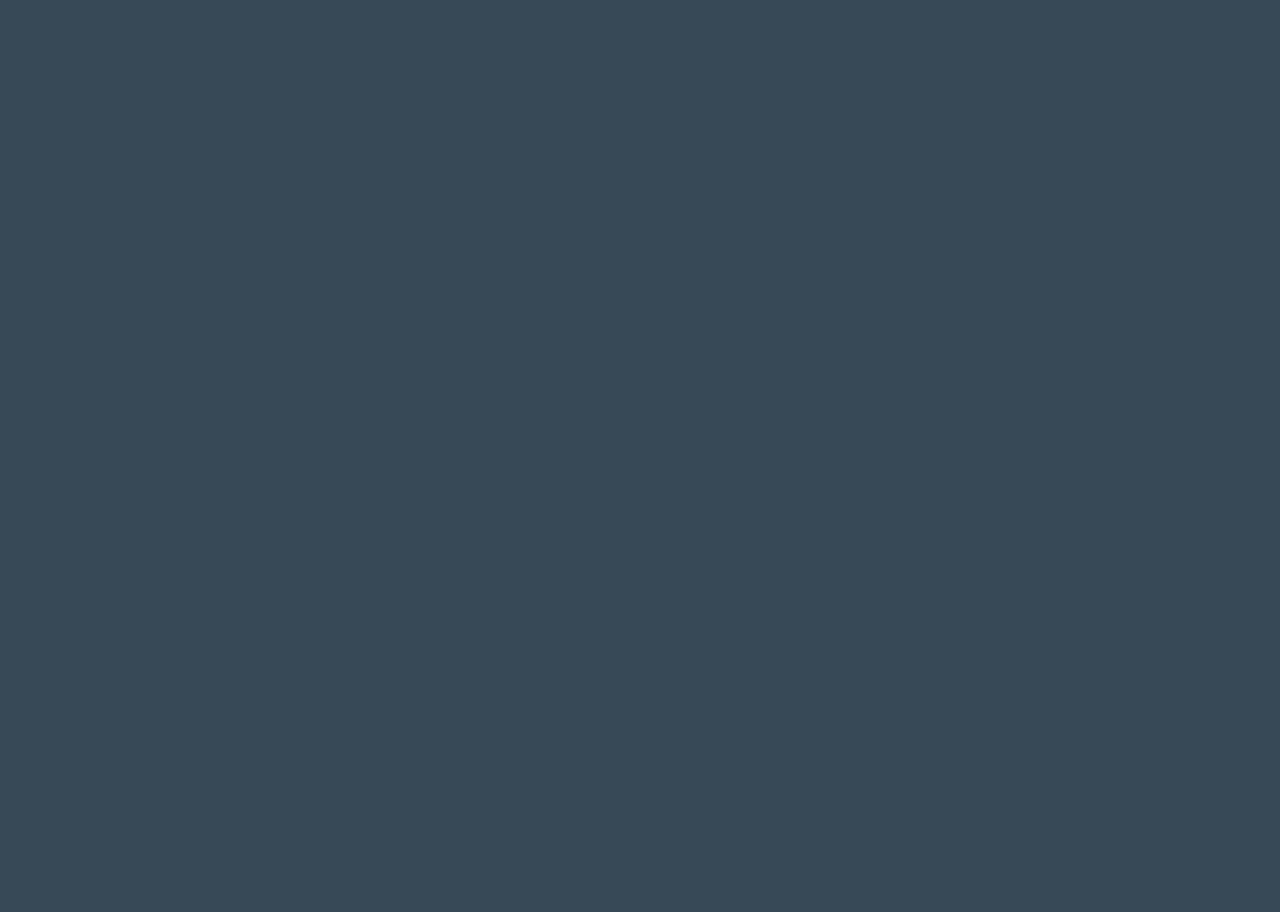
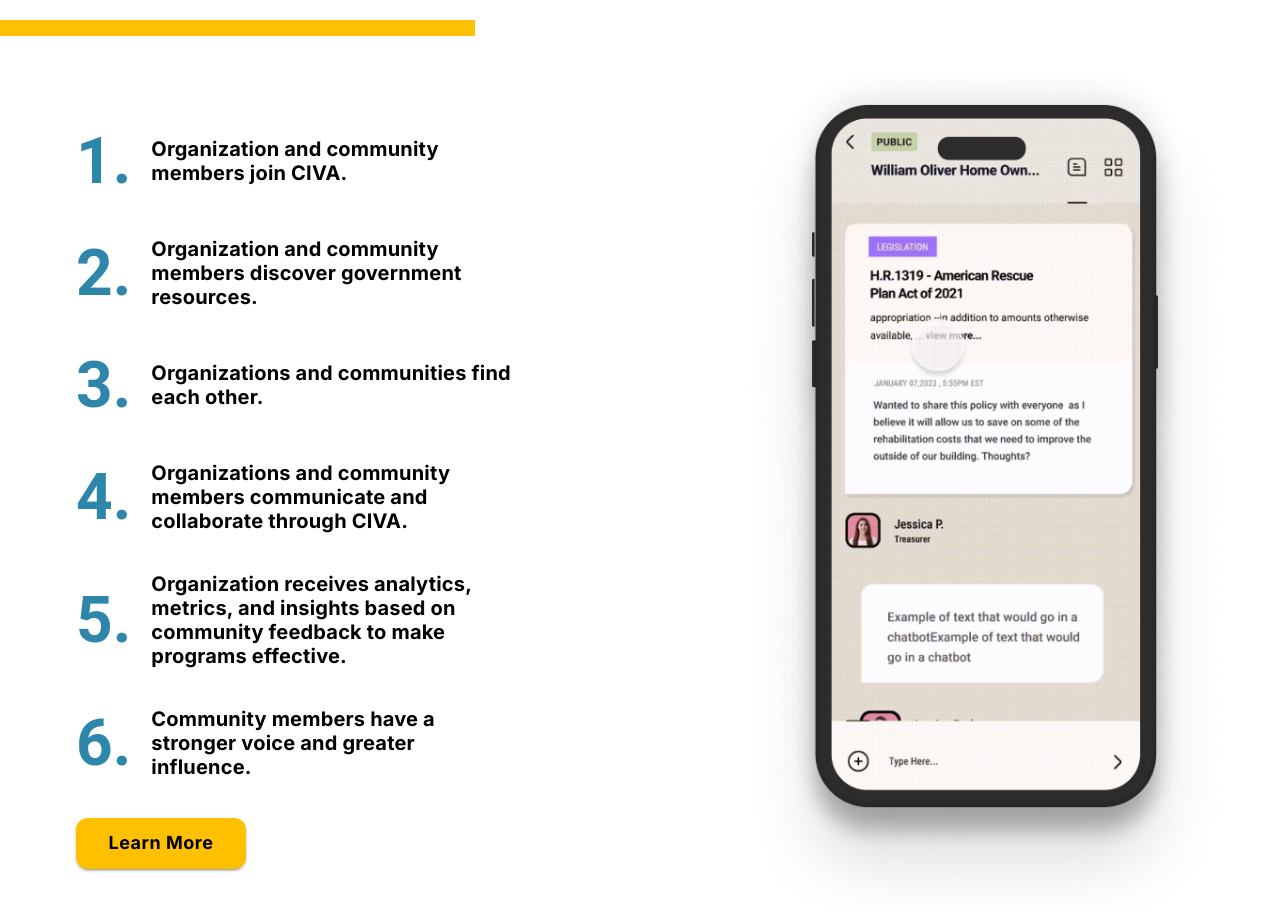
Before and after one commit to UXlySoftware/civa-website, a React (Create React App) app: page / in a window 1280 px wide. Shown: the part 4030-4942 px from the top of the page. Built offline with nearby package versions, Linux system fonts and the light colour scheme.

Commit message:
how it works section

```diff
--- a/src/App.js
+++ b/src/App.js
@@ -4,6 +4,7 @@
 import Second from "./components/Second.tsx";
 import ThirdSection from "./components/Third.tsx";
 import Fourth from "./components/Fourth.tsx";
+import HowItWorks from "./components/HowItWorks";
 
 function App() {
   return (
@@ -18,6 +19,7 @@
       <ThirdSection />
       {/* How it works section */}
       <Fourth />
+      <HowItWorks />
       {/* Partners */}
       {/* Footer */}
     </div>
--- a/src/components/Fourth.tsx
+++ b/src/components/Fourth.tsx
@@ -24,13 +24,7 @@
   const thirdLayerColors = ["#BFD9E5", "#D5D9DB"];
 
   return (
-    <Container
-      sx={{
-        ...styles.container,
-        // paddingLeft: "0 !important",
-        // paddingRight: "0 !important",
-      }}
-    >
+    <Container sx={styles.container}>
       {/* New Approach section begins */}
       <Box
         sx={{
@@ -223,8 +217,13 @@
   },
   backgroundSection: {
     width: "100vw",
-    minHeight: "400vh",
-
+    minHeight: {
+      xl: "180vh",
+      lg: "220vh",
+      md: "110vh",
+      sm: "160vh",
+      xs: "160vh",
+    },
     background: "#374957",
   },
   shortenedPlatformSection: {
@@ -334,7 +333,6 @@
     maxWidth: "100%",
     height: "16px",
     backgroundColor: "#FFC000",
-    // marginBottom: { lg: "119px", md: "51px", xs: "45px" },
   },
   icon: {
     fontSize: "30px",
--- /dev/null
+++ b/src/components/HowItWorks.tsx
@@ -0,0 +1,181 @@
+import React from "react";
+import { Box, Container, Typography, Button } from "@mui/material";
+import phoneImage from "../assets/phone.png"; // Update the path accordingly
+
+const HowItWorks = () => {
+  return (
+    <Container sx={styles.container}>
+      {/* Text */}
+      <Typography variant="h4" sx={styles.heading}>
+        HOW IT WORKS
+      </Typography>
+      <Box sx={styles.divider} />
+      <Box sx={styles.contentBox}>
+        <Box sx={styles.listBox}>
+          <Box sx={styles.listItem}>
+            <Typography variant="h5" sx={styles.listNumber}>
+              1.
+            </Typography>
+            <Typography variant="body1" sx={styles.listText}>
+              Organization and community members join CIVA.
+            </Typography>
+          </Box>
+          <Box sx={styles.listItem}>
+            <Typography variant="h5" sx={styles.listNumber}>
+              2.
+            </Typography>
+            <Typography variant="body1" sx={styles.listText}>
+              Organization and community members discover government resources.
+            </Typography>
+          </Box>
+          <Box sx={styles.listItem}>
+            <Typography variant="h5" sx={styles.listNumber}>
+              3.
+            </Typography>
+            <Typography variant="body1" sx={styles.listText}>
+              Organizations and communities find each other.
+            </Typography>
+          </Box>
+          <Box sx={styles.listItem}>
+            <Typography variant="h5" sx={styles.listNumber}>
+              4.
+            </Typography>
+            <Typography variant="body1" sx={styles.listText}>
+              Organizations and community members communicate and collaborate
+              through CIVA.
+            </Typography>
+          </Box>
+          <Box sx={styles.listItem}>
+            <Typography variant="h5" sx={styles.listNumber}>
+              5.
+            </Typography>
+            <Typography variant="body1" sx={styles.listText}>
+              Organization receives analytics, metrics, and insights based on
+              community feedback to make programs effective.
+            </Typography>
+          </Box>
+          <Box sx={styles.listItem}>
+            <Typography variant="h5" sx={styles.listNumber}>
+              6.
+            </Typography>
+            <Typography variant="body1" sx={styles.listText}>
+              Community members have a stronger voice and greater influence.
+            </Typography>
+          </Box>
+          <Button
+            variant="contained"
+            color="primary"
+            sx={{ ...styles.button, display: { xs: "none", md: "flex" } }}
+          >
+            Learn More
+          </Button>
+          {/* Image */}
+        </Box>
+        <Box sx={styles.imageBox}>
+          <img
+            src={phoneImage}
+            alt="Phone showing CIVA app"
+            style={styles.image}
+          />
+          <Button
+            variant="contained"
+            color="primary"
+            sx={{
+              ...styles.button,
+              display: { xs: "flex", md: "none" },
+              position: "relative",
+              bottom: "50px",
+              width: "100%",
+            }}
+          >
+            Learn More
+          </Button>
+        </Box>
+      </Box>
+    </Container>
+  );
+};
+
+const styles = {
+  container: {
+    padding: "142px 0px",
+    minWidth: "100%",
+    paddingLeft: "0px !important",
+  },
+  heading: {
+    fontFamily: "Public Sans",
+    fontWeight: "900",
+    fontSize: { xl: "52px", lg: "52px", md: "42px", sm: "36px", xs: "36px" },
+    lineHeight: { xl: "58px", lg: "58px", md: "46px", sm: "42px", xs: "42px" },
+    marginBottom: "12px",
+    marginLeft: { xl: "300px", lg: "70px", md: "26px", sm: "0px" },
+    textAlign: {
+      xl: "left",
+      lg: "left",
+      md: "left",
+      sm: "center",
+      xs: "center",
+    },
+  },
+  divider: {
+    margin: { xl: "0px", lg: "0px", md: "0px", sm: "0px 25px", xs: "0px 25px" },
+    maxWidth: { xl: "704px", lg: "475px", md: "360px", sm: "380px" },
+    background: "#FFC000",
+    height: "16px",
+  },
+  contentBox: {
+    display: "flex",
+    justifyContent: "space-between",
+    alignItems: "center",
+    flexDirection: { xs: "column", md: "row" },
+  },
+  listBox: {
+    width: { xs: "90%", md: "40%", lg: "35%", xl: "27%" },
+    padding: "0 20px",
+    marginLeft: { xl: 35, lg: 7 },
+  },
+  listItem: {
+    display: "flex",
+    alignItems: "center",
+    marginBottom: "37px",
+  },
+  listNumber: {
+    fontWeight: "700",
+    color: "#2E86AB",
+    marginRight: "20px",
+    fontSize: { xl: "64px", lg: "64px", md: "52px", sm: "52px", xs: "52px" },
+    lineHeight: { xl: "75px", lg: "75px", md: "61px", sm: "61px" },
+  },
+  listText: {
+    fontFamily: "Inter",
+    fontSize: { xl: "20px", lg: "20px", md: "18px", sm: "18px", xs: "18px" },
+    lineHeight: "24.2px",
+    fontWeight: 700,
+  },
+  button: {
+    fontFamily: "Inter",
+    fontWeight: 700,
+    borderRadius: "12px",
+    fontSize: "18px",
+    backgroundColor: "#FFC000",
+    color: "#000",
+    padding: "24px 12px",
+    width: "170px",
+    height: "51px",
+    textTransform: "none",
+  },
+  imageBox: {
+    width: { xs: "90%", md: "40%" },
+    display: "flex",
+    justifyContent: "center",
+    alignItems: "center",
+    padding: "20px",
+    flexDirection: { xs: "column", md: "column-reverse" },
+  },
+  image: {
+    maxWidth: "100%",
+    height: "auto",
+  },
+};
+
+export default HowItWorks;
```
Also changed, not shown: src/assets/phone.png (added).
